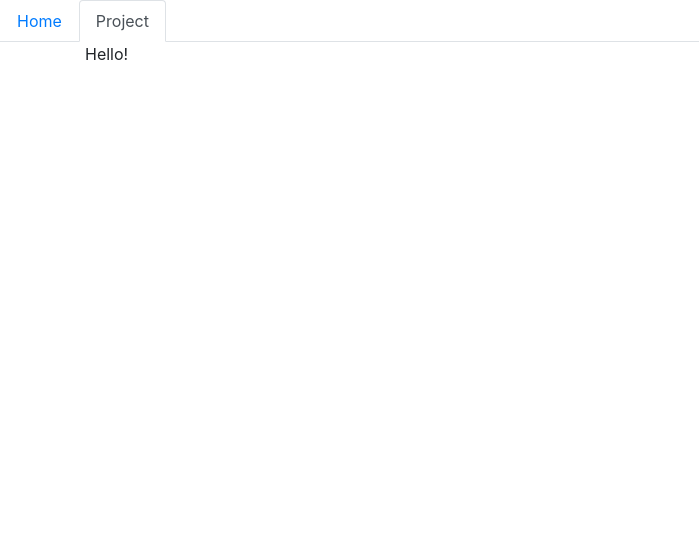
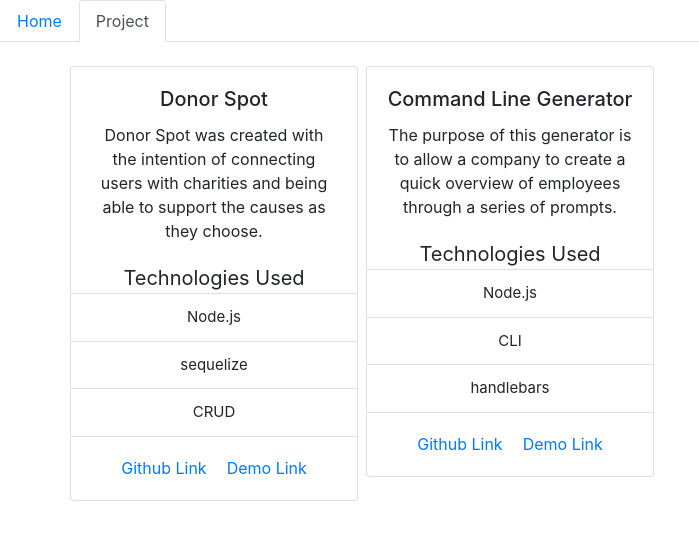
Before and after one commit to henryni914/Portfolio-made-with-React, a React (Create React App) app: page /project in a window 1280 px wide. Shown: the top 540 px of the page, without its empty margins (0-699 px from the left). Built offline with nearby package versions, Linux system fonts and the light colour scheme.

Commit message:
added another prop and a new project

```diff
--- a/src/components/Card.js
+++ b/src/components/Card.js
@@ -1,9 +1,25 @@
 import React from "react";
 
-function Card() {
+function Card(props) {
     return (
         < div >
-
+            <div className="card mt-4 mr-2 text-center" style={{width: "18rem"}}>
+                {/* <img src="..." className="card-img-top" alt="..." /> */}
+                <div className="card-body">
+                    <h5 className="card-title">{props.name}</h5>
+                    <p className="card-text">{props.description}</p>
+                </div>
+                <ul className="list-group list-group-flush" style={{fontSize: "20px"}}>
+                    Technologies Used
+                    {props.technologies.map( element => (
+                        <li className="list-group-item" style={{fontSize: "15px"}}>{element}</li>
+                    ))}
+                </ul>
+                <div className="card-body">
+                    <a href={props.github} className="card-link">Github Link</a>
+                    <a href={props.demo} className="card-link">Demo Link</a>
+                </div>
+            </div>
         </div >
 
     )
--- a/src/pages/Project.js
+++ b/src/pages/Project.js
@@ -1,15 +1,24 @@
 import React from "react";
 import Card from "../components/Card"
+import Projects from "../projects.json"
 
-function Project () {
-
-
+function Project() {
 
     return (
         <div>
             <div className="container">
-                <Card />
-                Hello!
+                <div className="row">
+                    {Projects.map(project => (
+                        <Card
+                            name={project.name}
+                            id={project.id}
+                            description={project.description}
+                            github={project.githubLink}
+                            demo={project.demoLink}
+                            technologies={project.technologies}
+                        />
+                    ))}
+                </div>
             </div>
         </div>
     )
--- /dev/null
+++ b/src/projects.json
@@ -0,0 +1,18 @@
+[
+    {
+        "id": 1,
+        "name": "Donor Spot",
+        "description": "Donor Spot was created with the intention of connecting users with charities and being able to support the causes as they choose.",
+        "githubLink": "https://github.com/henryni914/DonorSpot",
+        "demoLink": "https://mighty-stream-41185.herokuapp.com/",
+        "technologies": ["Node.js", "sequelize", "CRUD"]
+    },
+    {
+        "id": 2,
+        "name": "Command Line Generator",
+        "description": "The purpose of this generator is to allow a company to create a quick overview of employees through a series of prompts.",
+        "githubLink": "https://github.com/henryni914/Command-Line-Generator",
+        "demoLink": "",
+        "technologies": ["Node.js", "CLI", "handlebars"]
+    }
+]
```
